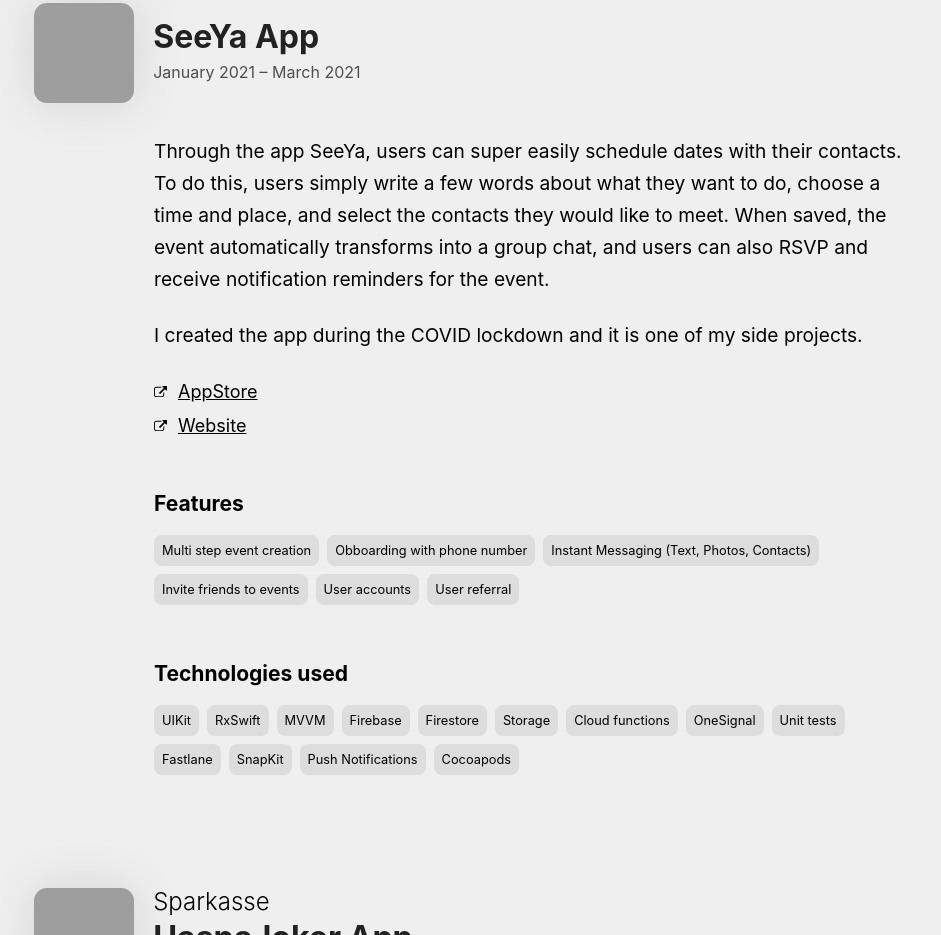
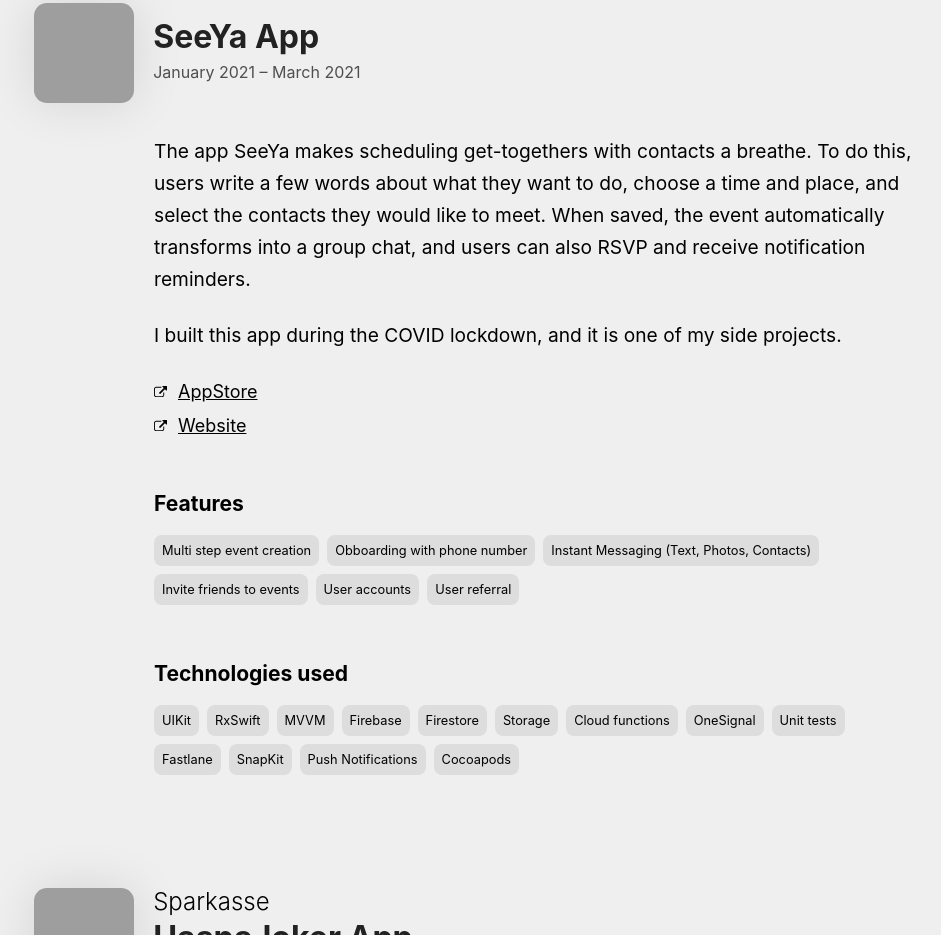
Before and after one commit to mschonvogel/mschonvogel.github.io, a plain HTML site: page index.html in a window 1280 px wide. Shown: the part 2477-3412 px from the top of the page, without its empty margins (102-1043 px from the left). Drawn offline with Linux system fonts and the light colour scheme; grey boxes are pictures that could not be loaded.

Commit message:
update copy

```diff
--- a/index.html
+++ b/index.html
@@ -139,10 +139,10 @@
 				</header>
 
 				<p>
-					Through the app SeeYa, users can super easily schedule dates with their contacts. To do this, users simply write a few words about what they want to do, choose a time and place, and select the contacts they would like to meet. When saved, the event automatically transforms into a group chat, and users can also RSVP and receive notification reminders for the event.
+					The app SeeYa makes scheduling get-togethers with contacts a breathe. To do this, users write a few words about what they want to do, choose a time and place, and select the contacts they would like to meet. When saved, the event automatically transforms into a group chat, and users can also RSVP and receive notification reminders.
 				</p>
 				<p>
-					I created the app during the COVID lockdown and it is one of my side projects.
+					I built this app during the COVID lockdown, and it is one of my side projects.
 				</p>
 
 				<ul class="links">
```
